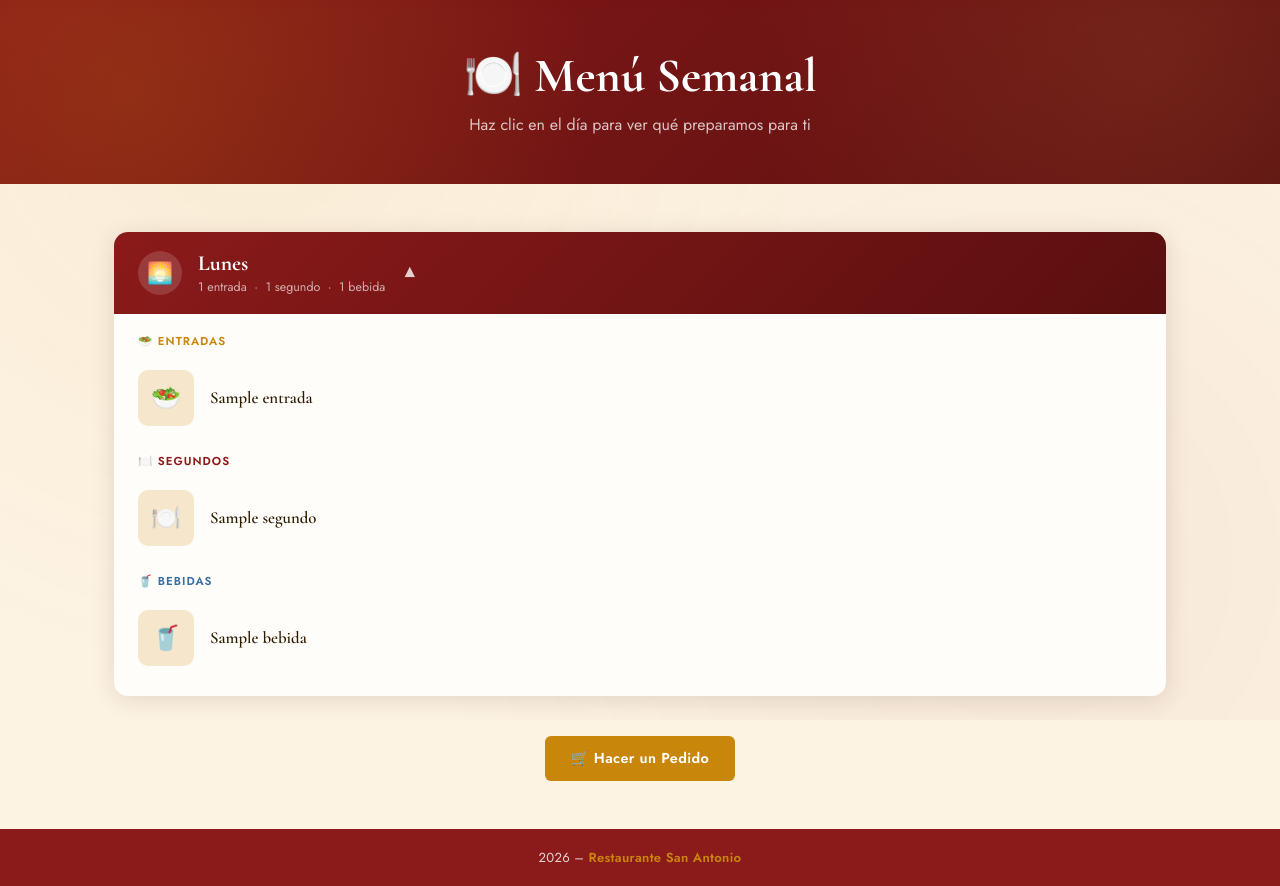
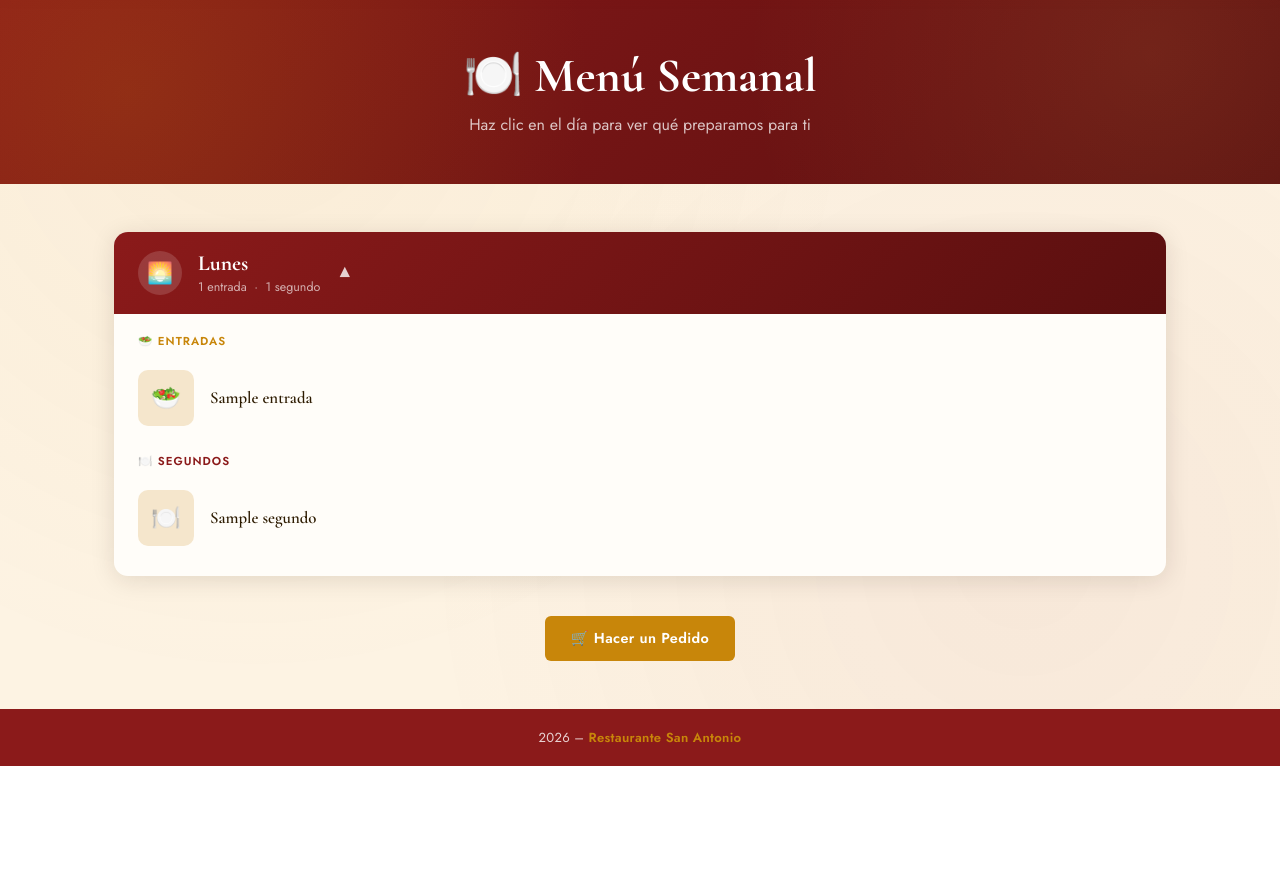
Before and after one commit to josh2006-dotcom/restaurante-san-antonio, a Flask app: template templates/menu_semanal.html in a window 1280 px wide. Shown: the part 80-966 px from the top of the page. After the commit the page ends 846 px from the top, so only its background shows below. Run offline with Flask 3, Linux system fonts and the light colour scheme; the template is opened without the code that fills it: most values are stand-ins (such as "Sample title", 1, 10 or a date in 2020).

Commit message:
Update menu_semanal.html

```diff
--- a/templates/menu_semanal.html
+++ b/templates/menu_semanal.html
@@ -67,7 +67,6 @@
   }
   .grupo-titulo.entrada { color: var(--dorado); }
   .grupo-titulo.segundo { color: var(--rojo); }
-  .grupo-titulo.bebida  { color: #3A6EA5; }
 
   .plato-item {
     display: flex; align-items: center; gap: 1rem;
@@ -145,7 +144,7 @@
     <div class="acordeon">
       {% for dia in ['Lunes','Martes','Miércoles','Jueves','Viernes','Sábado'] %}
       {% set datos = menu.get(dia) %}
-      {% if datos and (datos.entradas or datos.segundos or datos.bebidas) %}
+      {% if datos and (datos.entradas or datos.segundos) %}
       <div class="dia-acordeon" id="dia-{{ loop.index }}">
         <div class="dia-trigger" onclick="toggleDia('dia-{{ loop.index }}')">
           <div class="dia-icon">{{ dia_icons.get(dia, '📅') }}</div>
@@ -155,8 +154,6 @@
               {{ datos.entradas|length }} entrada{{ 's' if datos.entradas|length != 1 else '' }}
               &nbsp;·&nbsp;
               {{ datos.segundos|length }} segundo{{ 's' if datos.segundos|length != 1 else '' }}
-              &nbsp;·&nbsp;
-              {{ datos.bebidas|length }} bebida{{ 's' if datos.bebidas|length != 1 else '' }}
             </div>
           </div>
           <span class="dia-chevron">▼</span>
@@ -205,18 +202,6 @@
           </div>
           {% endif %}
 
-          {% if datos.bebidas %}
-          <div class="grupo-tipo">
-            <div class="grupo-titulo bebida">🥤 Bebidas</div>
-            {% for bebida in datos.bebidas %}
-            <div class="plato-item">
-              <div class="plato-item-img-placeholder">🥤</div>
-              <div class="plato-item-nombre">{{ bebida }}</div>
-            </div>
-            {% endfor %}
-          </div>
-          {% endif %}
-
         </div>
       </div>
       {% endif %}
```
